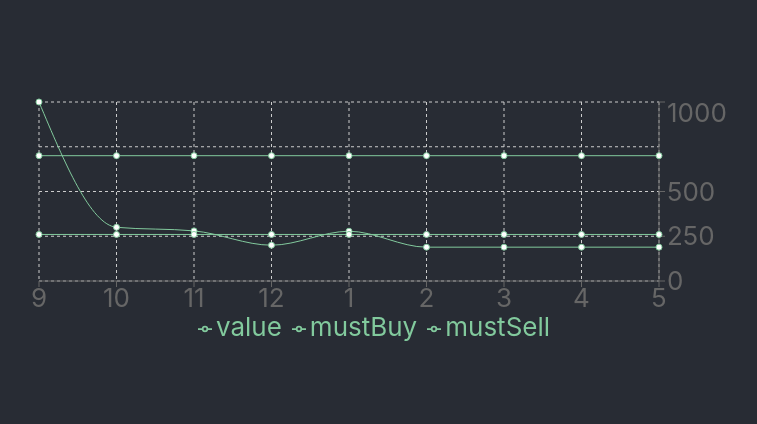
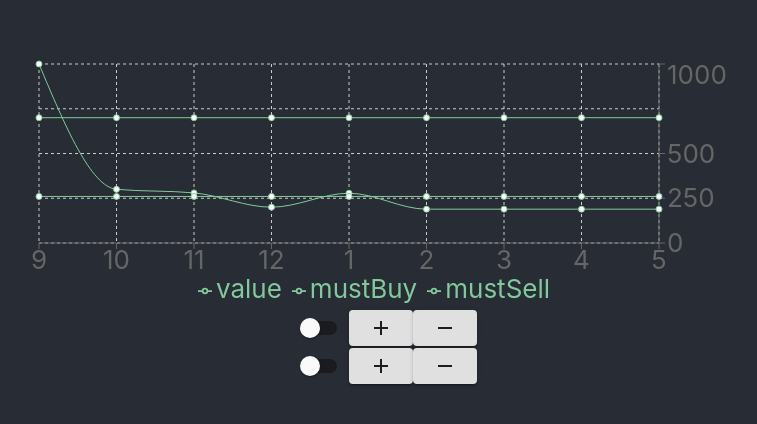
Before and after one commit to saurabh2590/graph-demo, a React (Create React App) app: page / in a window 1280 px wide. Shown: the part 178-602 px from the top of the page, without its empty margins (256-1013 px from the left). Built offline with nearby package versions, Linux system fonts and the light colour scheme.

Commit message:
wip: putting all components on the same screen

```diff
--- a/package.json
+++ b/package.json
@@ -4,6 +4,7 @@
   "private": true,
   "dependencies": {
     "@material-ui/core": "^4.11.3",
+    "@material-ui/icons": "^4.11.2",
     "@testing-library/jest-dom": "^5.11.8",
     "@testing-library/react": "^11.2.2",
     "@testing-library/user-event": "^12.6.0",
--- a/src/LineChart.tsx
+++ b/src/LineChart.tsx
@@ -1,5 +1,6 @@
 import React from "react";
 import {CartesianGrid, Legend, Line, LineChart, Tooltip, XAxis, YAxis} from "recharts";
+import {ValuePlusMinus} from "./ValuePlusMinus";
 
 type LineChartProps = {}
 export const LineChartDemo: React.FC<LineChartProps> = () => {
@@ -14,15 +15,22 @@ export const LineChartDemo: React.FC<LineChartProps> = () => {
     {month: '4', value: 189, mustSell: 700, mustBuy: 260, valueError: 28},
     {month: '5', value: 189, mustSell: 700, mustBuy: 260, valueError: 28},
   ]
-  return <LineChart width={730} height={250} data={data}
-                    margin={{ top: 5, right: 30, left: 20, bottom: 5 }}>
-    <CartesianGrid strokeDasharray="3 3" />
-    <XAxis dataKey="month" />
-    <YAxis orientation="right"/>
-    <Tooltip />
-    <Legend />
-    <Line type="monotone" dataKey="value" stroke="#82ca9d" />
-    <Line type="monotone" dataKey="mustBuy" stroke="#82ca9d"/>
-    <Line type="monotone" dataKey="mustSell" stroke="#82ca9d"/>
-  </LineChart>
+  return (
+    <div>
+
+      <LineChart width={730} height={250} data={data}
+                 margin={{top: 5, right: 30, left: 20, bottom: 5}}>
+        <CartesianGrid strokeDasharray="3 3"/>
+        <XAxis dataKey="month"/>
+        <YAxis orientation="right"/>
+        <Tooltip/>
+        <Legend/>
+        <Line type="monotone" dataKey="value" stroke="#82ca9d"/>
+        <Line type="monotone" dataKey="mustBuy" stroke="#82ca9d"/>
+        <Line type="monotone" dataKey="mustSell" stroke="#82ca9d"/>
+      </LineChart>
+      <ValuePlusMinus value={10} label="Sell" checked={false} increment={() => {}} decrement={() => {}}/>
+      <ValuePlusMinus value={10} label="Buy" checked={false} increment={() => {}} decrement={() => {}}/>
+    </div>
+  )
 }
--- /dev/null
+++ b/src/ValuePlusMinus.tsx
@@ -0,0 +1,31 @@
+import {Button, Switch} from "@material-ui/core";
+import {Add, Remove} from "@material-ui/icons";
+import React from "react";
+
+type ValuePlusMinusProps = {
+  value: number;
+  label: string;
+  checked: boolean;
+  increment: () => void;
+  decrement: () => void;
+}
+export const ValuePlusMinus: React.FC<ValuePlusMinusProps> = ({value, label, checked, increment, decrement}) => {
+  const [state, setState] = React.useState({
+    checked,
+  });
+  const handleChange = (event: React.ChangeEvent<HTMLInputElement>) => {
+    setState({ ...state, [event.target.name]: event.target.checked });
+  };
+
+  return <div>
+    <Switch
+      checked={state.checked}
+      onChange={handleChange}
+      name="checked"
+      aria-label={label}
+      inputProps={{ 'aria-label': 'secondary checkbox' }}
+    />
+    <Button variant="contained" onClick={increment}><Add/></Button>
+    <Button variant="contained" onClick={decrement}><Remove/></Button>
+  </div>
+}
```
Also changed, not shown: 2 other files (tests, documents, lock files or other folders).
